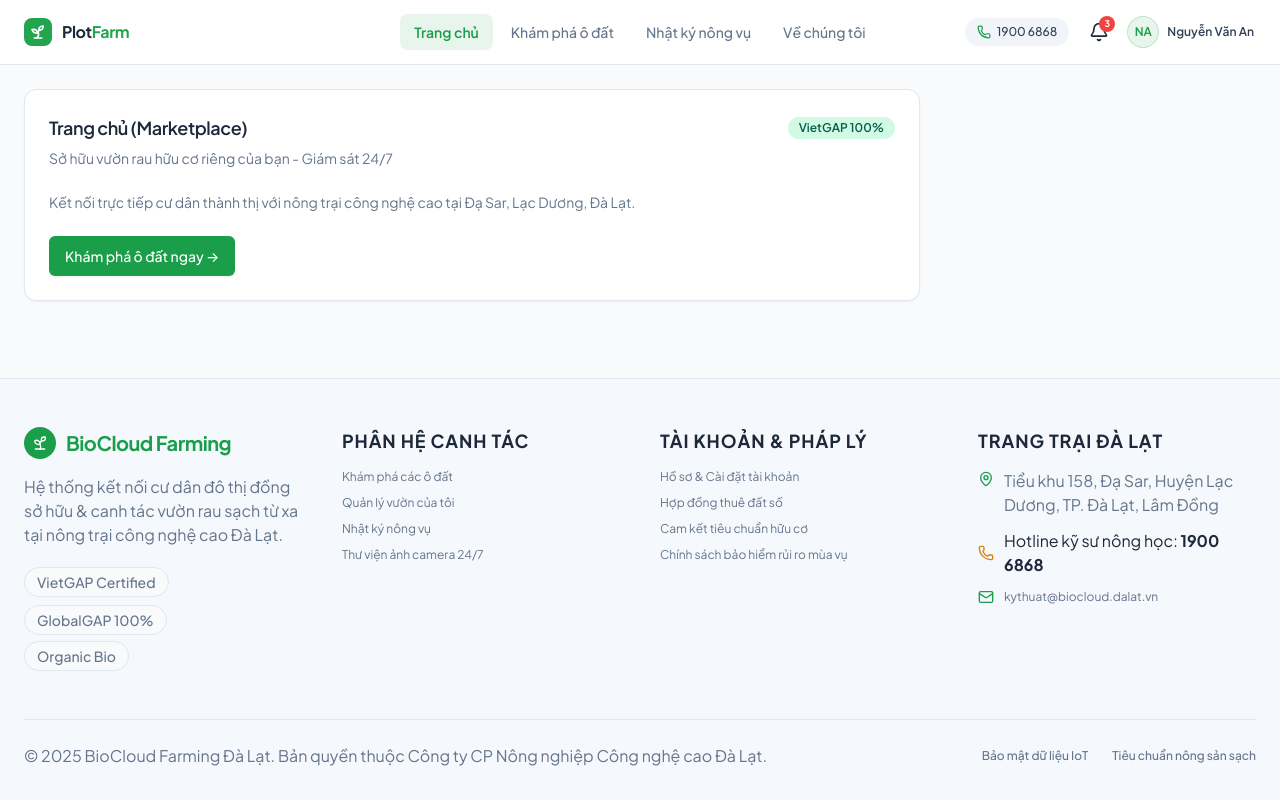
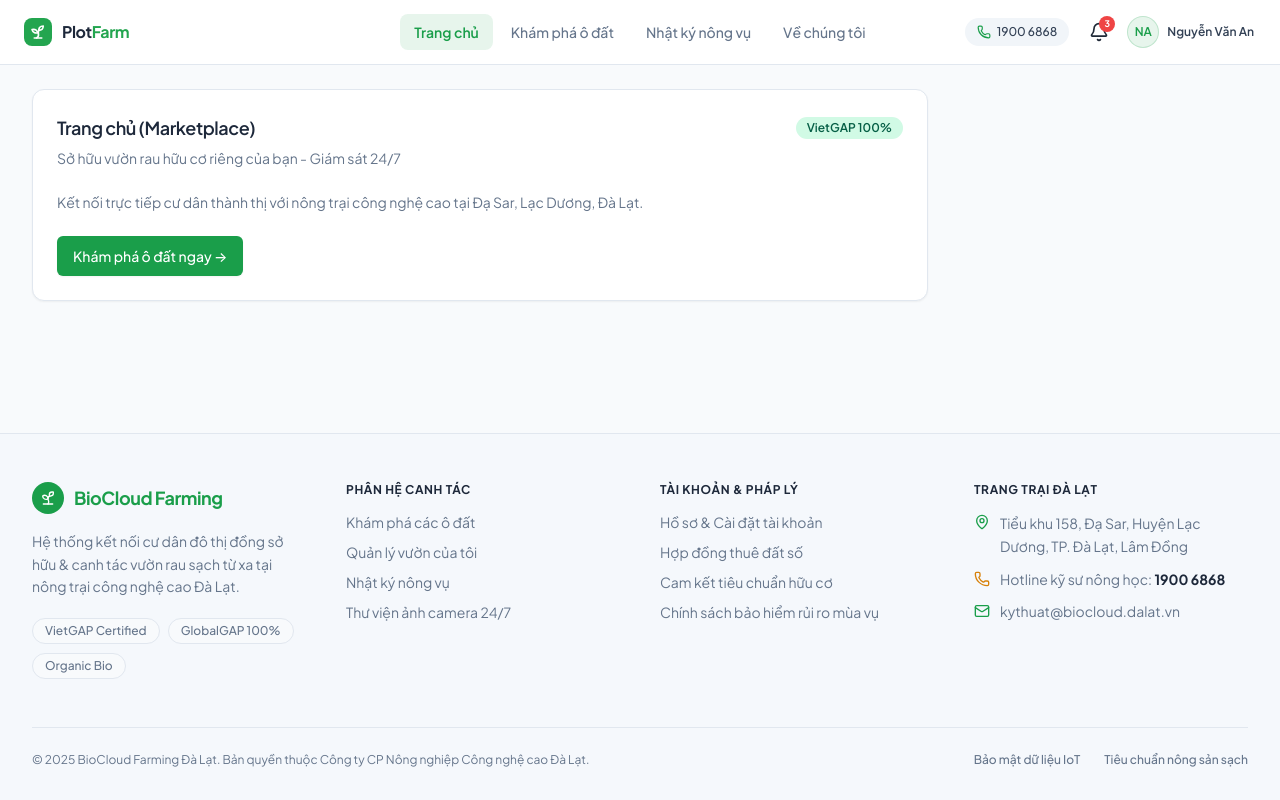
Before and after one commit to amazing-intern-fall-2026/PlotFarm-DEV-Team7, a React (Vite) app in the folder apps/client/: page / in a window 1280 px wide. Built offline with nearby package versions, Linux system fonts and the light colour scheme.

Commit message:
feat(ui): add Container component, balance typography sizing, and fix breadcrumb <a> tag

```diff
--- /dev/null
+++ b/apps/client/src/shared/ui/Container/Container.tsx
@@ -0,0 +1,63 @@
+import * as React from "react";
+import { cn } from "@/shared/lib/utils";
+
+export type ContainerSize = "sm" | "md" | "lg" | "xl" | "2xl" | "7xl" | "full";
+
+export interface ContainerProps extends React.HTMLAttributes<HTMLDivElement> {
+  /** Thẻ HTML ngữ nghĩa cần render (div, section, main, article, header, footer) */
+  as?: React.ElementType;
+  /** Giới hạn chiều rộng tối đa (Max-width variant) */
+  size?: ContainerSize;
+  /** Tự động căn giữa theo chiều ngang (mx-auto) */
+  center?: boolean;
+  /** Đệm lề responsive hai bên (px-4 sm:px-6 lg:px-8) */
+  padding?: boolean;
+  children?: React.ReactNode;
+}
+
+const sizeMap: Record<ContainerSize, string> = {
+  sm: "max-w-screen-sm", // 640px
+  md: "max-w-screen-md", // 768px
+  lg: "max-w-screen-lg", // 1024px
+  xl: "max-w-screen-xl", // 1280px
+  "2xl": "max-w-screen-2xl", // 1536px
+  "7xl": "max-w-7xl", // 80rem (1280px - chuẩn layout dashboard / marketplace)
+  full: "max-w-full",
+};
+
+/**
+ * Container — Thành phần bọc khung giao diện trung tâm chuẩn hóa cho toàn bộ PlotFarm.
+ * Đảm bảo độ rộng tối đa (max-width), tự động căn giữa và đệm lề (gutter) đồng nhất trên mọi màn hình.
+ */
+export const Container = React.forwardRef<HTMLDivElement, ContainerProps>(
+  (
+    {
+      as: Component = "div",
+      size = "7xl",
+      center = true,
+      padding = true,
+      className,
+      children,
+      ...props
+    },
+    ref,
+  ) => {
+    return (
+      <Component
+        ref={ref}
+        className={cn(
+          "w-full",
+          sizeMap[size],
+          center && "mx-auto",
+          padding && "px-4 sm:px-6 lg:px-8",
+          className,
+        )}
+        {...props}
+      >
+        {children}
+      </Component>
+    );
+  },
+);
+
+Container.displayName = "Container";
--- /dev/null
+++ b/apps/client/src/shared/ui/Container/index.ts
@@ -0,0 +1 @@
+export * from "./Container";
--- a/apps/client/src/shared/ui/Footer/Footer.tsx
+++ b/apps/client/src/shared/ui/Footer/Footer.tsx
@@ -3,6 +3,7 @@
 import { cn } from "@/shared/lib/utils";
 import { State } from "../State";
 import { Box } from "../Box";
+import { Container } from "../Container";
 import { Typography } from "../Typography";
 import { useT } from "@/shared/lib/i18n";
 
@@ -23,6 +24,7 @@
  * 6. Bottom bar: Bản quyền © 2025 BioCloud Farming & liên kết Bảo mật dữ liệu IoT, Tiêu chuẩn nông sản sạch
  * 7. Tích hợp Skeleton Loading State có tính tái sử dụng cao thông qua component State
  * 8. Chuẩn hóa i18n toàn diện qua useT(), loại bỏ hoàn toàn việc fix cứng text
+ * 9. Bọc trong component Container chuẩn hóa bố cục
  */
 export function Footer({
   className,
@@ -37,13 +39,13 @@
       <footer
         aria-label="Đang tải chân trang"
         className={cn(
-          "border-t border-border bg-muted/40 text-foreground font-sans mt-auto py-10 px-4 sm:px-6",
+          "border-t border-border bg-muted/40 text-foreground font-sans mt-auto py-10",
           className,
         )}
       >
-        <Box className="mx-auto max-w-7xl">
+        <Container>
           <State variant="skeleton" skeletonPreset="grid" skeletonCount={4} />
-        </Box>
+        </Container>
       </footer>
     );
   }
@@ -56,7 +58,7 @@
       )}
       {...props}
     >
-      <Box className="mx-auto max-w-7xl px-4 sm:px-6 pt-12 pb-8">
+      <Container className="pt-12 pb-8">
         <Box className="grid grid-cols-1 gap-10 md:grid-cols-2 lg:grid-cols-4">
           {/* Cột 1: BioCloud Farming & Tiêu chuẩn */}
           <Box className="space-y-4">
@@ -64,27 +66,27 @@
               <Box className="flex h-8 w-8 items-center justify-center rounded-full bg-primary text-primary-foreground shrink-0 shadow-xs">
                 <Sprout className="h-4 w-4" />
               </Box>
-              <Typography.H4 className="text-xl font-bold tracking-tight text-primary">
+              <Typography.H4 className="text-lg font-bold tracking-tight text-primary">
                 {brandName}
               </Typography.H4>
             </Box>
 
-            <Typography.P className="text-xs text-muted-foreground leading-relaxed max-w-xs">
+            <Typography.P className="text-sm text-muted-foreground leading-relaxed max-w-sm">
               {t("footer.desc")}
             </Typography.P>
 
             {/* Badges: Row 1 & Row 2 */}
-            <Box className="space-y-1.5 pt-1">
+            <Box className="space-y-2 pt-1">
               <Box className="flex flex-wrap items-center gap-2">
-                <Typography.Small className="rounded-full bg-background border border-border px-3 py-1 text-[11px] font-medium text-muted-foreground shadow-2xs hover:border-primary/40 hover:text-foreground transition-colors">
+                <Typography.Small className="rounded-full bg-background border border-border px-3 py-1 text-xs font-medium text-muted-foreground shadow-2xs hover:border-primary/40 hover:text-foreground transition-colors">
                   VietGAP Certified
                 </Typography.Small>
-                <Typography.Small className="rounded-full bg-background border border-border px-3 py-1 text-[11px] font-medium text-muted-foreground shadow-2xs hover:border-primary/40 hover:text-foreground transition-colors">
+                <Typography.Small className="rounded-full bg-background border border-border px-3 py-1 text-xs font-medium text-muted-foreground shadow-2xs hover:border-primary/40 hover:text-foreground transition-colors">
                   GlobalGAP 100%
                 </Typography.Small>
               </Box>
               <Box>
-                <Typography.Small className="inline-block rounded-full bg-background border border-border px-3 py-1 text-[11px] font-medium text-muted-foreground shadow-2xs hover:border-primary/40 hover:text-foreground transition-colors">
+                <Typography.Small className="inline-block rounded-full bg-background border border-border px-3 py-1 text-xs font-medium text-muted-foreground shadow-2xs hover:border-primary/40 hover:text-foreground transition-colors">
                   Organic Bio
                 </Typography.Small>
               </Box>
@@ -93,14 +95,14 @@
 
           {/* Cột 2: Phân Hệ Canh Tác */}
           <Box className="space-y-3.5">
-            <Typography.H5 className="text-sm font-bold uppercase tracking-wider text-foreground">
+            <Typography.H5 className="text-xs font-bold uppercase tracking-wider text-foreground">
               {t("footer.col_farming")}
             </Typography.H5>
-            <ul className="space-y-2.5 text-xs text-muted-foreground">
+            <ul className="space-y-2.5 text-sm text-muted-foreground">
               <li>
                 <a
                   href="/plots"
-                  className="hover:text-primary transition-colors"
+                  className="hover:text-primary transition-colors inline-block"
                 >
                   {t("footer.link_explore_plots")}
                 </a>
@@ -108,7 +110,7 @@
               <li>
                 <a
                   href="/my-farm"
-                  className="hover:text-primary transition-colors"
+                  className="hover:text-primary transition-colors inline-block"
                 >
                   {t("footer.link_my_farm")}
                 </a>
@@ -116,7 +118,7 @@
               <li>
                 <a
                   href="/journal"
-                  className="hover:text-primary transition-colors"
+                  className="hover:text-primary transition-colors inline-block"
                 >
                   {t("footer.link_crop_journal")}
                 </a>
@@ -124,7 +126,7 @@
               <li>
                 <a
                   href="/journal"
-                  className="hover:text-primary transition-colors"
+                  className="hover:text-primary transition-colors inline-block"
                 >
                   {t("footer.link_gallery")}
                 </a>
@@ -134,14 +136,14 @@
 
           {/* Cột 3: Tài Khoản & Pháp Lý */}
           <Box className="space-y-3.5">
-            <Typography.H5 className="text-sm font-bold uppercase tracking-wider text-foreground">
+            <Typography.H5 className="text-xs font-bold uppercase tracking-wider text-foreground">
               {t("footer.col_legal")}
             </Typography.H5>
-            <ul className="space-y-2.5 text-xs text-muted-foreground">
+            <ul className="space-y-2.5 text-sm text-muted-foreground">
               <li>
                 <a
                   href="/my-farm"
-                  className="hover:text-primary transition-colors"
+                  className="hover:text-primary transition-colors inline-block"
                 >
                   {t("footer.link_account_settings")}
                 </a>
@@ -149,7 +151,7 @@
               <li>
                 <a
                   href="/about"
-                  className="hover:text-primary transition-colors"
+                  className="hover:text-primary transition-colors inline-block"
                 >
                   {t("footer.link_contracts")}
                 </a>
@@ -157,7 +159,7 @@
               <li>
                 <a
                   href="/about"
-                  className="hover:text-primary transition-colors"
+                  className="hover:text-primary transition-colors inline-block"
                 >
                   {t("footer.link_organic_commitment")}
                 </a>
@@ -165,7 +167,7 @@
               <li>
                 <a
                   href="/about"
-                  className="hover:text-primary transition-colors"
+                  className="hover:text-primary transition-colors inline-block"
                 >
                   {t("footer.link_crop_insurance")}
                 </a>
@@ -175,19 +177,19 @@
 
           {/* Cột 4: Trang Trại Đà Lạt */}
           <Box className="space-y-3.5">
-            <Typography.H5 className="text-sm font-bold uppercase tracking-wider text-foreground">
+            <Typography.H5 className="text-xs font-bold uppercase tracking-wider text-foreground">
               {t("footer.col_farm_dalat")}
             </Typography.H5>
-            <ul className="space-y-3 text-xs text-muted-foreground">
+            <ul className="space-y-3 text-sm text-muted-foreground">
               <li className="flex items-start gap-2.5">
                 <MapPin className="h-4 w-4 text-primary shrink-0 mt-0.5" />
-                <Typography.Text className="leading-relaxed text-muted-foreground">
+                <Typography.Text className="text-sm leading-relaxed text-muted-foreground">
                   {t("footer.address_dalat")}
                 </Typography.Text>
               </li>
               <li className="flex items-center gap-2.5">
                 <Phone className="h-4 w-4 text-secondary shrink-0" />
-                <Typography.Text>
+                <Typography.Text className="text-sm text-muted-foreground">
                   {t("footer.hotline_label")}{" "}
                   <a
                     href="tel:19006868"
@@ -201,7 +203,7 @@
                 <Mail className="h-4 w-4 text-primary shrink-0" />
                 <a
                   href="mailto:kythuat@biocloud.dalat.vn"
-                  className="hover:text-primary transition-colors"
+                  className="hover:text-primary transition-colors text-sm"
                 >
                   kythuat@biocloud.dalat.vn
                 </a>
@@ -230,7 +232,7 @@
             </a>
           </Box>
         </Box>
-      </Box>
+      </Container>
     </footer>
   );
 }
--- a/apps/client/src/shared/ui/index.ts
+++ b/apps/client/src/shared/ui/index.ts
@@ -19,3 +19,4 @@
 export * from "./Breadcrumb";
 export * from "./Typography";
 export * from "./Box";
+export * from "./Container";
--- a/apps/client/src/widgets/RootLayout/RootLayout.tsx
+++ b/apps/client/src/widgets/RootLayout/RootLayout.tsx
@@ -33,6 +33,7 @@
   type HeaderNavItem,
   Footer,
   Avatar,
+  Container,
 } from "@/shared/ui";
 import { cn } from "@/shared/lib/utils";
 
@@ -364,13 +365,10 @@
         />
 
         {/* Main content — pb-20 hides content behind BottomNav on mobile */}
-        <main
-          className={cn(
-            "flex-1 w-full mx-auto max-w-7xl px-4 sm:px-6 py-6",
-            "lg:pb-6 pb-20",
-          )}
-        >
-          {children}
+        <main className="flex-1 w-full py-6 lg:pb-6 pb-20">
+          <Container>
+            {children}
+          </Container>
         </main>
 
         {/* Footer */}
```
Also changed, not shown: apps/client/src/shared/ui/Breadcrumb/Breadcrumb.tsx (+59 -8 lines), apps/client/src/shared/ui/Typography/Typography.tsx (+10 -10 lines), 1 other file (tests, documents, lock files or other folders).
